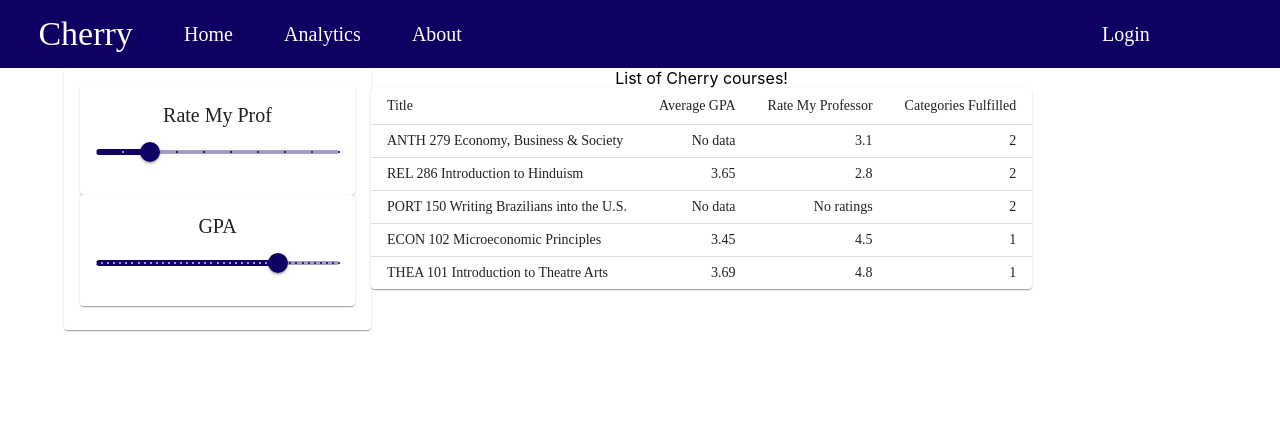
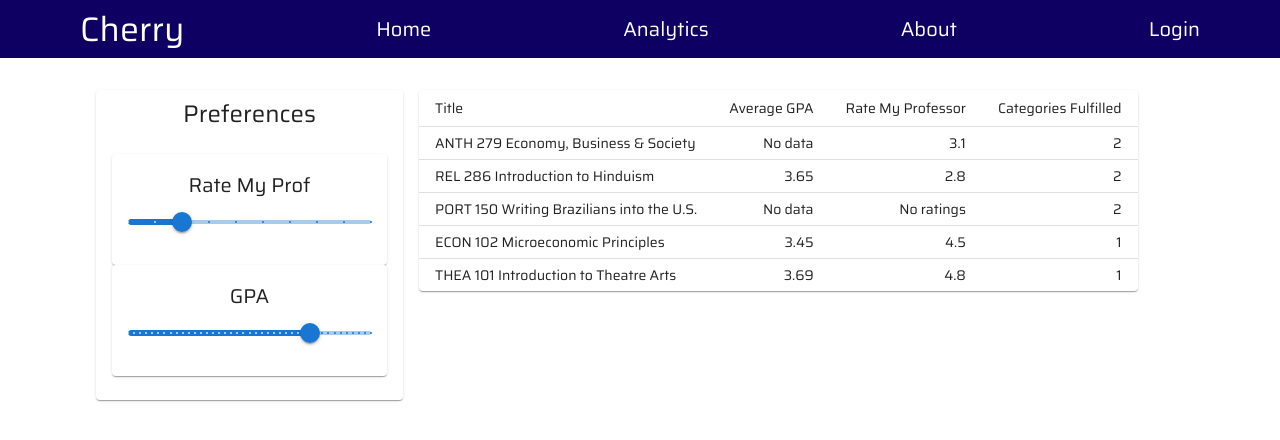
Before and after one commit to open-source-at-illinois/cherry, a React (Create React App) app in the folder web/: page /home in a window 1280 px wide. Shown: the top 440 px of the page. Built offline with nearby package versions, Linux system fonts and the light colour scheme.

Commit message:
Add Saira font, improve styling

```diff
--- a/web/public/index.html
+++ b/web/public/index.html
@@ -8,6 +8,9 @@
   <meta name="theme-color" content="#000000" />
   <meta name="description" content="Web site created using create-react-app" />
   <link rel="apple-touch-icon" href="%PUBLIC_URL%/logo192.png" />
+  <link rel="preconnect" href="https://fonts.googleapis.com">
+  <link rel="preconnect" href="https://fonts.gstatic.com" crossorigin>
+  <link href="https://fonts.googleapis.com/css2?family=Saira&family=Saira+Condensed&display=swap" rel="stylesheet">
   <!--
       manifest.json provides metadata used when your web app is installed on a
       user's mobile device or desktop. See https://developers.google.com/web/fundamentals/web-app-manifest/
--- a/web/src/App.js
+++ b/web/src/App.js
@@ -3,7 +3,6 @@ import './App.css';
 import HomePage from './pages/home';
 import AboutPage from './pages/about';
 import AnalyticsPage from './pages/analytics';
-import NavBar from './components/NavBar';
 
 function App() {
   return (
--- a/web/src/components/CourseList.js
+++ b/web/src/components/CourseList.js
@@ -22,9 +22,6 @@ const rows = [
 const CourseList = (props) => {
     return (
         <>
-            <div>
-                List of Cherry courses!
-            </div>
             <TableContainer component={Paper}>
                 <Table sx={{ minWidth: 650 }} size="small" aria-label="a dense table">
                     <TableHead>
--- a/web/src/components/NavBar.js
+++ b/web/src/components/NavBar.js
@@ -5,14 +5,32 @@ import Link from '@mui/material/Link';
 
 
 const NavBar = (props) => {
+    const navStyle = {
+        display: 'flex',
+        justifyContent: 'space-between',
+        alignItems: 'center',
+        backgroundColor: '#0E0063',
+        color: 'white',
+        paddingTop: 1,
+        paddingBottom: 1
+    };
+
+    const navLinkStyle = {
+        paddingLeft: 10,
+        display: 'flex',
+        paddingRight: 10
+    }
+
+    const navVariant = "h6";
+
     return (
-    <Box sx={{ display: 'flex', alignItems: 'center', backgroundColor: '#0E0063', color: 'white', paddingTop: "1%", paddingBottom: "1%"}}>
-        <Typography variant="h4" sx = {{ marginLeft: "3%" }}>Cherry</Typography>
-        <Link href="/home" underline="none" color='inherit' sx={{ marginLeft: "4%" }} variant="h6">Home</Link>
-        <Link href="/analytics" underline="none" color='inherit' sx={{ marginLeft: "4%" }} variant="h6">Analytics</Link>
-        <Link href="/about" underline="none" color='inherit' sx={{ marginLeft: "4%" }} variant="h6">About</Link>
-        <Link href="/login" underline="none" color='inherit' sx={{ marginLeft: "50%" }} variant="h6">Login</Link>
-    </Box>
+        <Box sx={navStyle}>
+            <Typography variant="h4" sx={navLinkStyle}>Cherry</Typography>
+            <Link href="/home" underline="none" color='inherit' sx={navLinkStyle} variant={navVariant}>Home</Link>
+            <Link href="/analytics" underline="none" color='inherit' sx={navLinkStyle} variant={navVariant}>Analytics</Link>
+            <Link href="/about" underline="none" color='inherit' sx={navLinkStyle} variant={navVariant}>About</Link>
+            <Link href="/login" underline="none" color='inherit' sx={navLinkStyle} variant={navVariant}>Login</Link>
+        </Box>
     )
 }
 
--- a/web/src/components/Slider.js
+++ b/web/src/components/Preferences.js
@@ -2,11 +2,15 @@ import React from "react";
 import Card from '@mui/material/Card';
 import CardContent from '@mui/material/CardContent';
 import SliderComponent from "./SliderComponent";
+import { Typography } from "@mui/material";
 
 const SliderBox = (props) => {
     return (
         <>
             <Card sx={{ minWidth: 275 }}>
+                <Typography variant="h5" sx={{padding:1}}>
+                    Preferences
+                </Typography>
                 <CardContent>
                     <SliderComponent label='Rate My Prof' defaultValue={30} min={10} max={100} step={10} />
                     <SliderComponent label='GPA' defaultValue={3.0} min={0} max={4} step={0.1} />
--- a/web/src/index.js
+++ b/web/src/index.js
@@ -9,18 +9,10 @@ import NavBar from './components/NavBar';
 import { createTheme, ThemeProvider } from '@mui/material/styles';
 
 const themeOptions = createTheme ({
-  palette: {
-    type: 'light',
-    primary: {
-      main: '#0E0063',
-    },
-    secondary: {
-      main: '#f50057',
-    },
-  },
   typography: {
     fontFamily: [
       'Saira',
+      'Saira Condensed',
     ].join(','),
   },
 });
--- a/web/src/pages/home.js
+++ b/web/src/pages/home.js
@@ -1,14 +1,20 @@
 import React from "react";
-import SliderBox from "../components/Slider";
+import Preferences from "../components/Preferences";
 import CourseList from '../components/CourseList';
 import { Grid } from "@mui/material";
 
 const HomePage = () => {
+    const containerStyle = {
+        padding: 3,
+    };
+    const itemStyle = {
+        padding: 1,
+    };
     return (
         <>
-            <Grid container>
-                <Grid item><SliderBox /></Grid>
-                <Grid item><CourseList /></Grid>
+            <Grid container sx={containerStyle}>
+                <Grid item sx={itemStyle}><Preferences /></Grid>
+                <Grid item sx={itemStyle}><CourseList /></Grid>
             </Grid>
 
         </>
```
